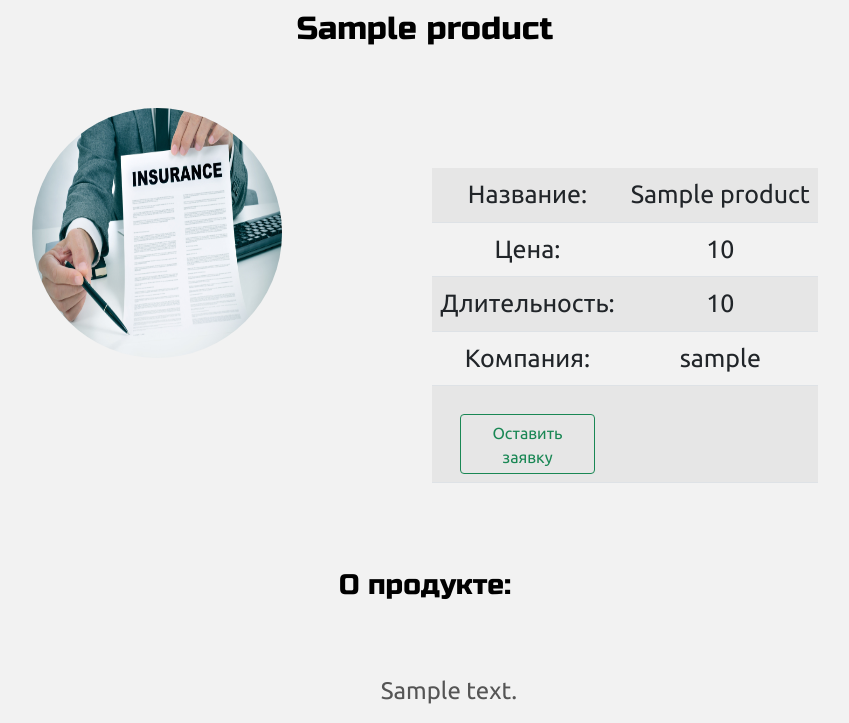
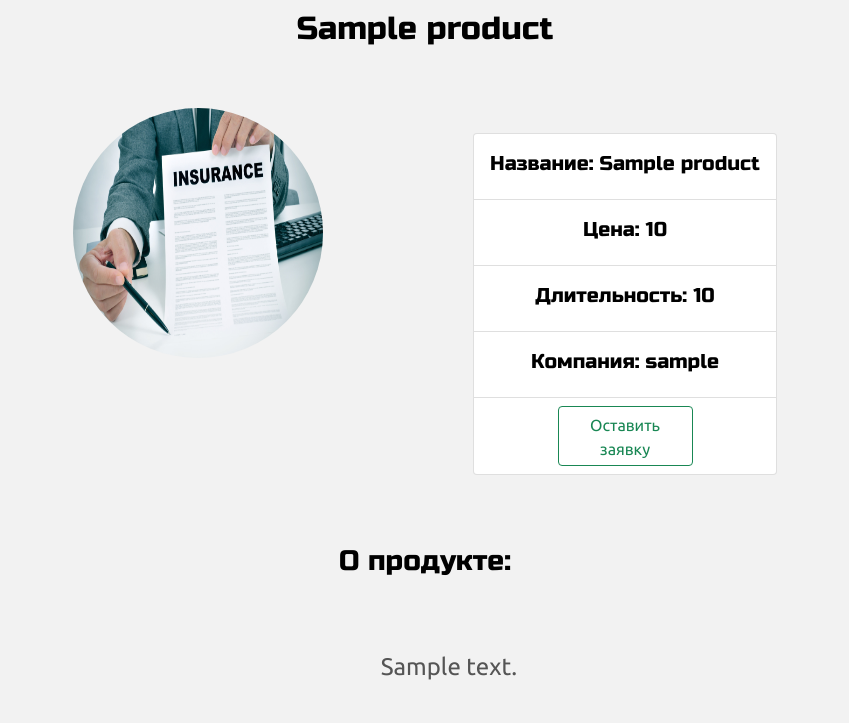
Before and after one commit to thebadfordota/insure-brother-2022, a Django app: page /show/product/1 in a window 1280 px wide. Shown: the part 72-795 px from the top of the page, without its empty margins (215-1064 px from the left). Run offline with Django 4.2, Linux system fonts and the light colour scheme; tables that the repository leaves empty hold one stand-in row (values such as "Sample post"); a database or web service that is not in the repository returns one stand-in record (values such as "Sample title"); parts of the project's set-up code (start-up, migrations or seed data) failed here and were passed over; some libraries are stand-ins or nearby versions.

Commit message:
fix html

```diff
--- a/server/main/templates/main/show-product.html
+++ b/server/main/templates/main/show-product.html
@@ -11,36 +11,37 @@
         </div>
         <div class="about_right">
             <div class="profile_info">
-                <div class="scroll_table">
-                    <table class="table table-striped table-hover" style="text-align: center; margin-top: 35px;">
-                        <tbody>
-                        <tr>
-                            <td>Название:</td>
-                            <td>{{ product_info.name }}</td>
-                        </tr>
-                        <tr>
-                            <td>Цена:</td>
-                            <td>{{ product_info.price }}</td>
-                        </tr>
-                        <tr>
-                            <td>Длительность:</td>
-                            <td>{{ product_info.duration_of_action }}</td>
-                        </tr>
-                        <tr>
-                            <td>Компания:</td>
-                            <td>{{ product_info.company_key }}</td>
-                        </tr>
-                        <tr>
-                            <td>
-                                <button type="button" class="btn btn-outline-success" style="width: 135px; height: 60px;
-margin-top: 20px;" onclick="window.location.href='{% url 'main:create_message' product_info.pk %}'">Оставить заявку
-                                </button>
-                            </td>
-                            <td></td>
-                        </tr>
-                        </tbody>
-                    </table>
+
+                <div class="list-group">
+                    <div class="list-group-item list-group-item-action" aria-current="true">
+                        <div class="d-flex w-100 justify-content-between">
+                            <h5 class="">Название: {{ product_info.name }}</h5>
+                        </div>
+                    </div>
+                    <div class="list-group-item list-group-item-action" aria-current="true">
+                        <div class="d-flex w-100 justify-content-between">
+                            <h5 class="">Цена: {{ product_info.price }}</h5>
+                        </div>
+                    </div>
+                    <div class="list-group-item list-group-item-action" aria-current="true">
+                        <div class="d-flex w-100 justify-content-between">
+                            <h5 class="">Длительность: {{ product_info.duration_of_action }}</h5>
+                        </div>
+                    </div>
+                    <div class="list-group-item list-group-item-action" aria-current="true">
+                        <div class="d-flex w-100 justify-content-between">
+                            <h5 class="">Компания: {{ product_info.company_key }}</h5>
+                        </div>
+                    </div>
+                    <div class="list-group-item list-group-item-action" aria-current="true">
+                        <div class="d-flex w-100 justify-content-between">
+                            <button type="button" class="btn btn-outline-success justify-content-between d-flex" style="width: 135px; height: 60px;
+margin-top: 20px; margin: 0 auto;" onclick="window.location.href='{% url 'main:create_message' product_info.pk %}'">Оставить заявку
+                            </button>
+                        </div>
+                    </div>
                 </div>
+
             </div>
         </div>
     </div>
```
Also changed, not shown: server/main/templates/main/index.html (+0 -7 lines).
